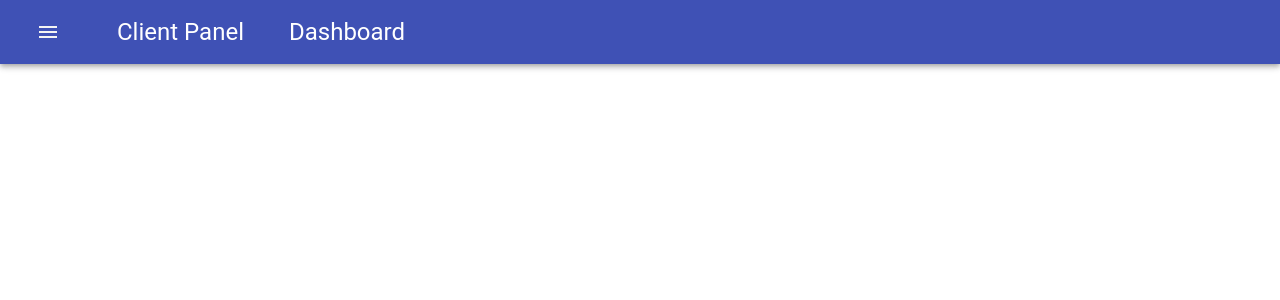
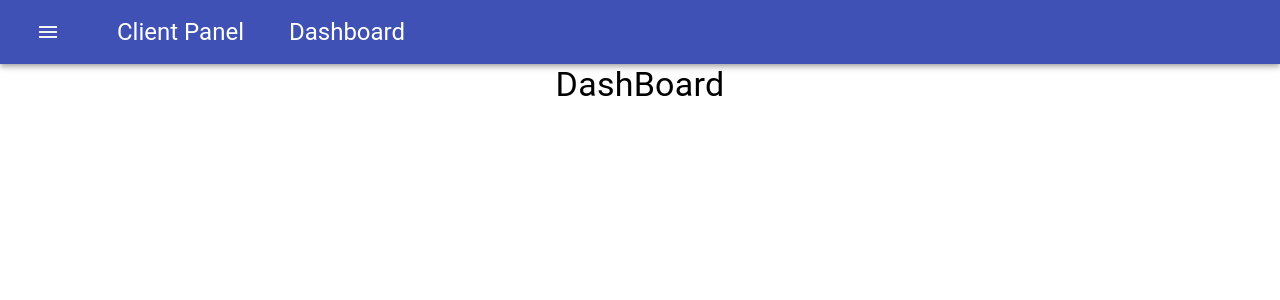
Before and after one commit to sumitsssss/client_panel, a React (Create React App) app: page / in a window 1280 px wide. Shown: the top 300 px of the page. Built offline with nearby package versions, Linux system fonts and the light colour scheme.

Commit message:
added dashboard

```diff
--- a/src/App.js
+++ b/src/App.js
@@ -1,14 +1,20 @@
-import './App.css';
-import Navbar from './components/navbar';
-import { BrowserRouter as Router, Switch, Route  } from "react-router-dom";
+import "./App.css";
+import Navbar from "./components/layout/navbar";
+import { BrowserRouter as Router, Switch, Route } from "react-router-dom";
+import Dashboard from "./components/layout/Dashboard";
+import Container from "@material-ui/core/Container";
 
 function App() {
   return (
-
     <div className="App">
       <Router>
+        <Navbar />
 
-      <Navbar/>
+        <Container fixed>
+          <Switch>
+            <Route exact path="/" component={Dashboard} />
+          </Switch>
+        </Container>
       </Router>
     </div>
   );
--- /dev/null
+++ b/src/components/client/Clients.jsx
@@ -0,0 +1,10 @@
+import { Typography } from '@material-ui/core'
+import React from 'react'
+
+const Clients = ()=>{
+    return (
+        <Typography>Clients</Typography>
+    )
+}
+
+export default Clients;
--- /dev/null
+++ b/src/components/layout/Dashboard.jsx
@@ -0,0 +1,15 @@
+import React from "react";
+import Typography from "@material-ui/core/Typography";
+import SideBar from "./Sidebar";
+import Clients from "../client/Clients";
+import Container from "@material-ui/core/Container";
+
+const Dashboard = () => {
+  return (
+    <Container fixed>
+      <Typography variant="h4">DashBoard</Typography>
+    </Container>
+  );
+};
+
+export default Dashboard;
--- /dev/null
+++ b/src/components/layout/Sidebar.jsx
@@ -0,0 +1,14 @@
+import React from 'react';
+import Typography from '@material-ui/core/Typography';
+import { Link} from 'react-router-dom';
+import AddIcon from '@material-ui/icons/Add';
+
+const SideBar = ()=>{
+    return (
+        <Link to="client/add">
+        <AddIcon/><Typography variant="h4">SideBar</Typography>
+        </Link>
+    )
+}
+
+export default SideBar;
```
Also changed, not shown: src/components/layout/navbar.jsx (renamed from src/components/navbar.jsx), 1 other file (tests, documents, lock files or other folders).
